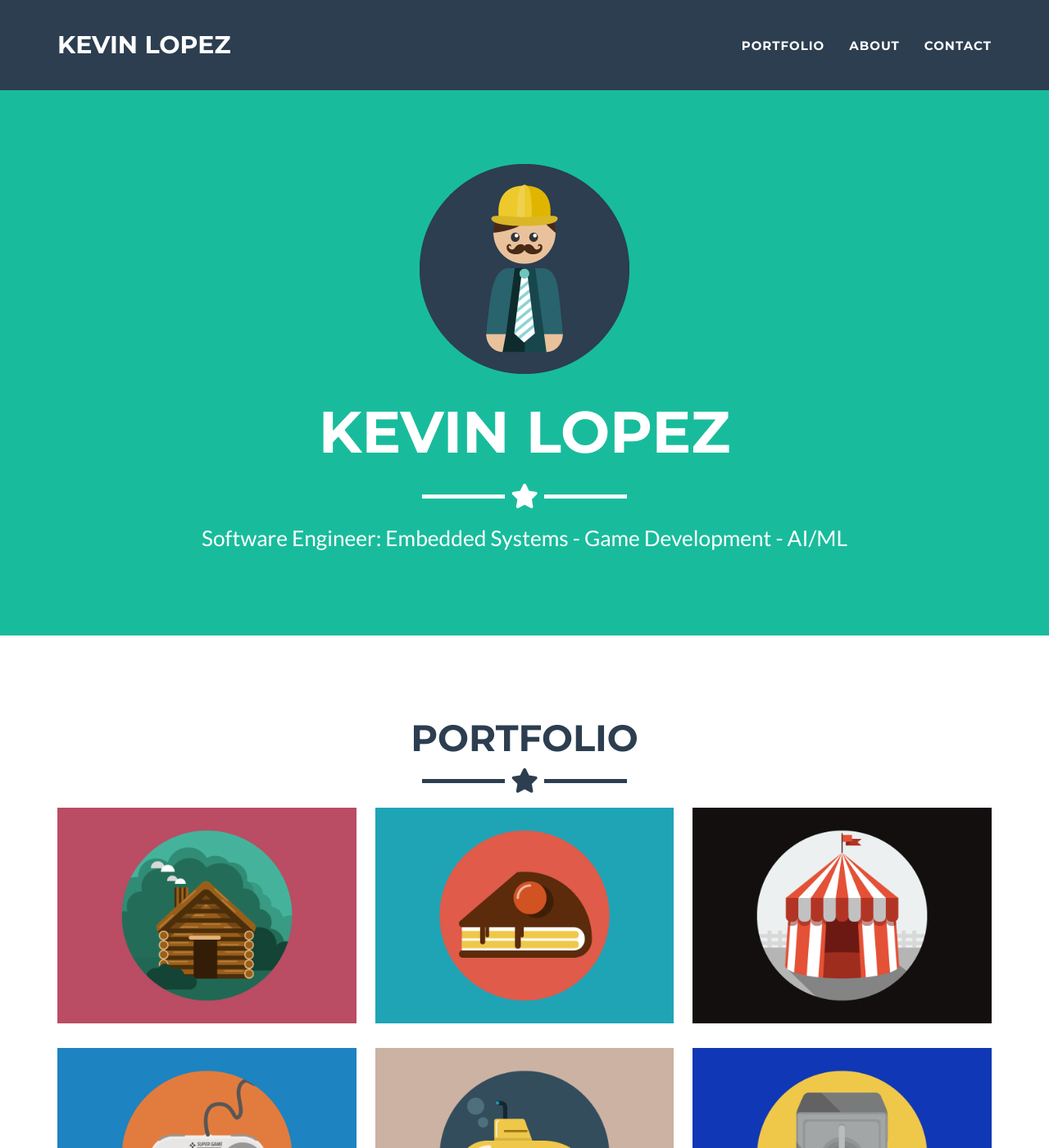
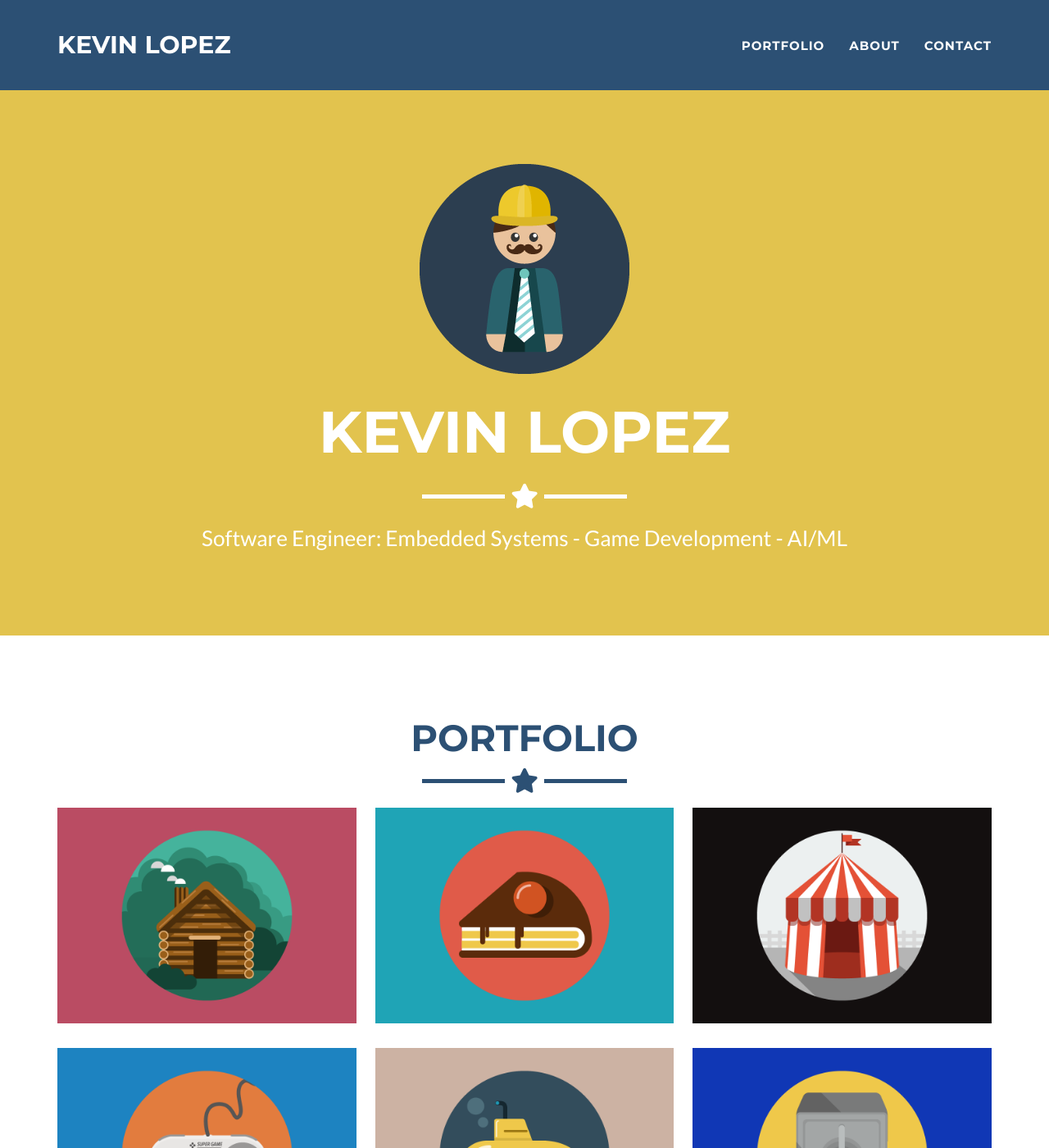
Before and after one commit to KevLopezTech/KevLopezTech.github.io, a Jekyll site: the page built from _posts/2014-07-18-project-1.markdown, in a window 1280 px wide and 1400 px high. Shown: the whole window at 82% size. Built offline with Jekyll 4.4.1, drawn with Linux system fonts in a browser that asks for light colours.

Commit message:
Update _config.yml

```diff
--- a/_config.yml
+++ b/_config.yml
@@ -25,9 +25,9 @@ contact: static
 
 # Color settings (hex-codes without the leading hash-tag)
 color:
-  primary: 18bc9c #80B3FF
+  primary: E2C34E #18bc9c #80B3FF
   primary-rgb: "24,288,156" #"128,179,255"
-  secondary: 2c3e50 #FD6E8A
+  secondary: 2c5074 #2c3e50 #FD6E8A
   secondary-dark: 233140 #A2122F
 
 # Footer settings
```
